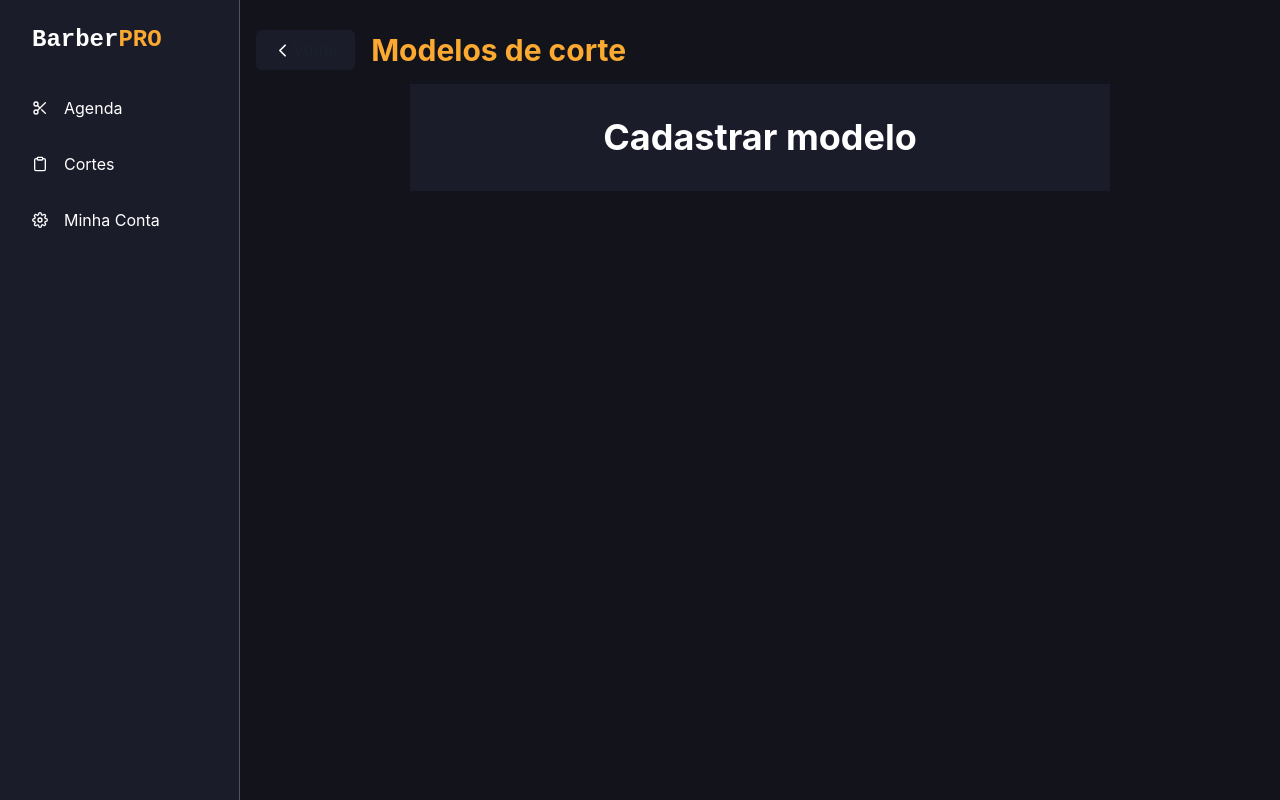
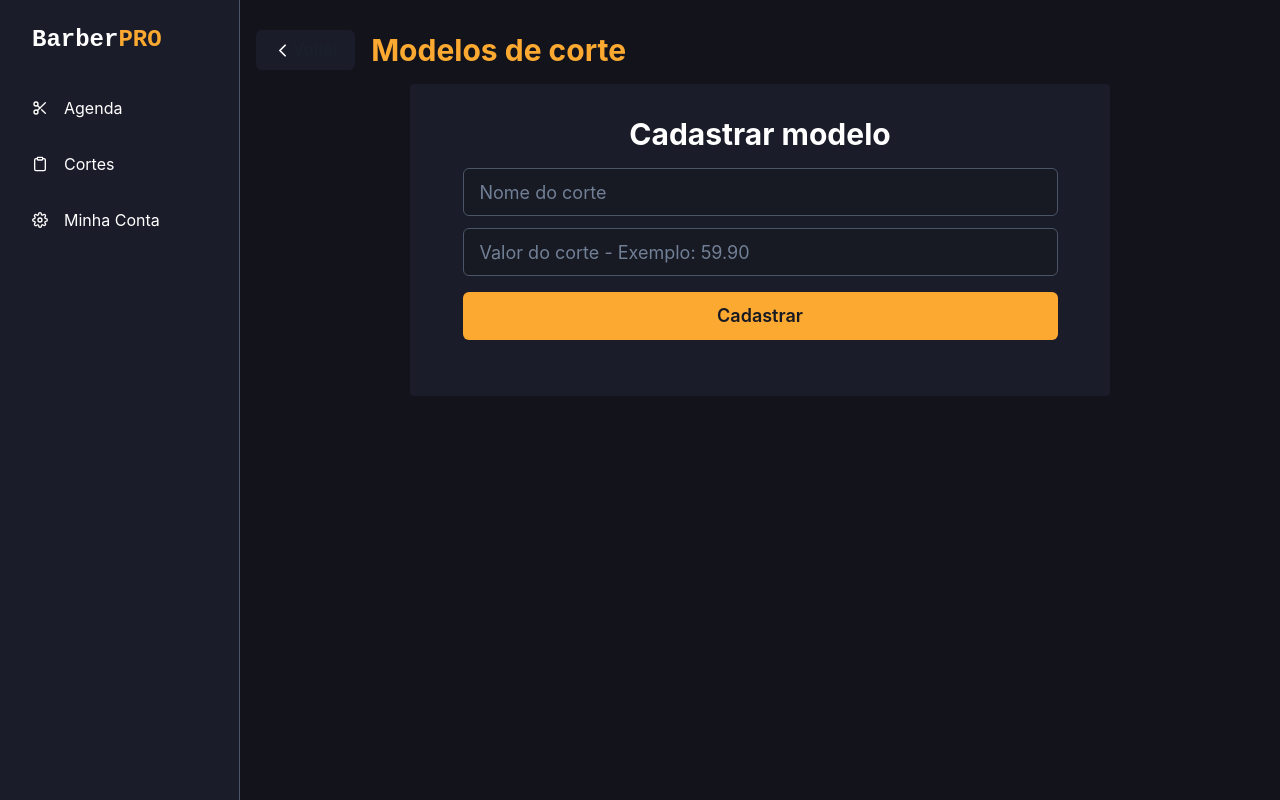
Before and after one commit to matheusrodela/barber-web, a Next.js app: page /haircuts/new in a window 1280 px wide. Built offline with nearby package versions, Linux system fonts and the light colour scheme; no server answers.

Commit message:
edição cadastro de novo modelo

```diff
--- a/src/pages/haircuts/new/index.tsx
+++ b/src/pages/haircuts/new/index.tsx
@@ -6,7 +6,8 @@ import {
     Text,
     Heading,
     Button,
-    useMediaQuery
+    useMediaQuery,
+    Input
 } from "@chakra-ui/react";
 
 import Link from "next/link";
@@ -65,8 +66,41 @@ export default function NewHaircut(){
                         justify="center"
                         pt={8}
                         pb={8}
+                        rounded={4}
+                        direction="column"
                     >
-                        <Heading>Cadastrar modelo</Heading>
+                        <Heading mb={4} fontSize={ isMobile ? "22px" : "3xl" } color="white" >Cadastrar modelo</Heading>
+
+                        <Input
+                            placeholder="Nome do corte"
+                            size={"lg"}
+                            type="text"
+                            w="85%"
+                            borderColor={"gray.600"}
+                            bg={"gray.900"}
+                            mb="3"
+                        />
+
+                        <Input
+                            placeholder="Valor do corte - Exemplo: 59.90"
+                            size={"lg"}
+                            type="text"
+                            w="85%"
+                            borderColor={"gray.600"}
+                            bg={"gray.900"}
+                            mb={4}
+                        />
+
+                        <Button
+                            w="85%"
+                            size={"lg"}
+                            color="gray.900"
+                            mb="6"
+                            bg={"button.cta"}
+                            _hover={{ bg: "#ff9900" }}
+                        >
+                            Cadastrar
+                        </Button>
                     </Flex>
 
                 </Flex>
```
